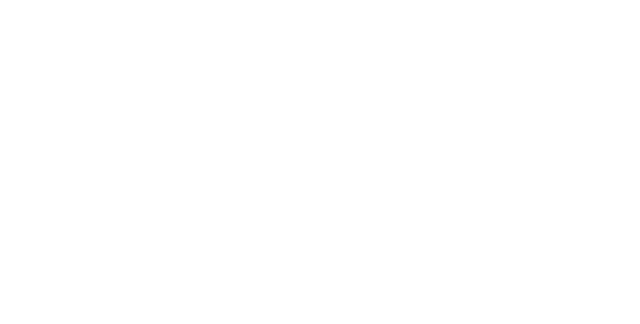
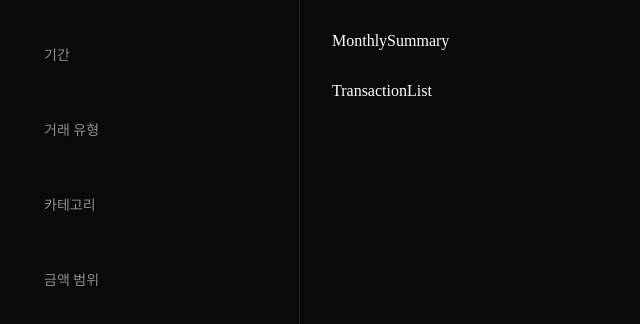
Before and after one commit to kb-7th-household-account-book/vue-account-book, a Vue app: page /transaction in a window 1280 px wide. Before the commit this address had no page. Shown: the top 324 px of the page, without its empty margins (0-640 px from the left). Built offline with nearby package versions, Linux system fonts and the light colour scheme.

Commit message:
feat: 라우트 추가, 컴포넌트 레이아웃 설계

```diff
--- /dev/null
+++ b/src/components/Transaction/MonthlySummary.vue
@@ -0,0 +1,6 @@
+<script setup>
+</script>
+
+<template>
+    <div>MonthlySummary</div>
+</template>
--- /dev/null
+++ b/src/components/Transaction/TransactionFilter.vue
@@ -0,0 +1,40 @@
+<script setup>
+// 필요한 로직은 여기에!
+</script>
+
+<template>
+    <div class="filter-layout">
+        <section class="filter-group">
+            <h3>기간</h3>
+            </section>
+
+        <section class="filter-group">
+            <h3>거래 유형</h3>
+            </section>
+
+        <section class="filter-group">
+            <h3>카테고리</h3>
+            </section>
+
+        <section class="filter-group">
+            <h3>금액 범위</h3>
+            </section>
+    </div>
+</template>
+
+<style scoped>
+.filter-layout {
+  display: flex;
+  flex-direction: column;
+  gap: 40px;
+  padding: 20px;
+  color: #FFFFFF;
+}
+
+.filter-group h3 {
+  font-size: 14px;
+  color: #8E8E93;
+  margin-bottom: 15px;
+  font-weight: 500;
+}
+</style>
--- /dev/null
+++ b/src/components/Transaction/TransactionItem.vue
@@ -0,0 +1,6 @@
+<script setup>
+</script>
+
+<template>
+    <div>TransactionGroupItem</div>
+</template>
--- /dev/null
+++ b/src/components/Transaction/TransactionList.vue
@@ -0,0 +1,6 @@
+<script setup>
+</script>
+
+<template>
+    <div>TransactionList</div>
+</template>
--- a/src/router/index.js
+++ b/src/router/index.js
@@ -1,4 +1,5 @@
 import { createRouter, createWebHistory } from 'vue-router'
+import Transaction from '@/views/Transaction.vue'
 import Home from '@/views/Home.vue' // 새로 만든 Home 컴포넌트 불러오기
 
 const router = createRouter({
@@ -8,6 +9,11 @@
       path: '/',
       name: 'home',
       component: Home
+    },
+    {
+      path: '/transaction',
+      name: 'transaction',
+      component: Transaction
     }
   ],
 })
--- /dev/null
+++ b/src/views/Transaction.vue
@@ -0,0 +1,67 @@
+<script setup>
+import MonthlySummary from '@/components/Transaction/MonthlySummary.vue';
+import TransactionFilter from '@/components/Transaction/TransactionFilter.vue';
+import TransactionList from '@/components/Transaction/TransactionList.vue';
+</script>
+
+<template>
+  <div class="transaction-layout">
+    <aside class="filter-section">
+      <TransactionFilter />
+    </aside>
+
+    <main class="content-section">
+        <MonthlySummary/>
+        <TransactionList/>
+    </main>
+  </div>
+</template>
+
+<style scoped>
+.transaction-layout {
+  display: grid;
+  grid-template-columns: 300px 1fr;
+  background-color: #0A0A0B;
+  color: #FFFFFF;
+  min-height: 100vh;
+}
+
+.filter-section {
+  padding: 24px;
+  width: 100%;
+  height: 100vh;
+  position: sticky;
+  top: 0;
+  border-right: 1px solid #1F1F21;
+  overflow-y: auto;
+  &::-webkit-scrollbar { display: none; }
+  scrollbar-width: none;
+  -ms-overflow-style: none;
+}
+
+.content-section {
+  padding: 32px;
+  display: flex;
+  flex-direction: column;
+  gap: 32px;
+}
+
+@media (max-width: 800px) {
+  .transaction-layout {
+    grid-template-columns: 1fr;
+  }
+
+  .filter-section {
+    width: 100%;
+    height: auto;
+    position: static;
+    border-right: none;
+    border-bottom: 1px solid #1F1F21;
+    padding: 20px;
+  }
+
+  .content-section {
+    padding: 20px;
+  }
+}
+</style>
```
